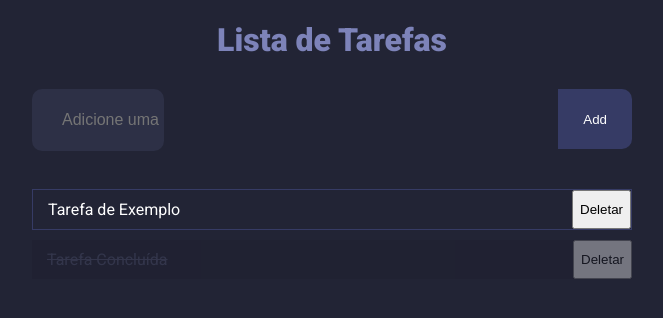
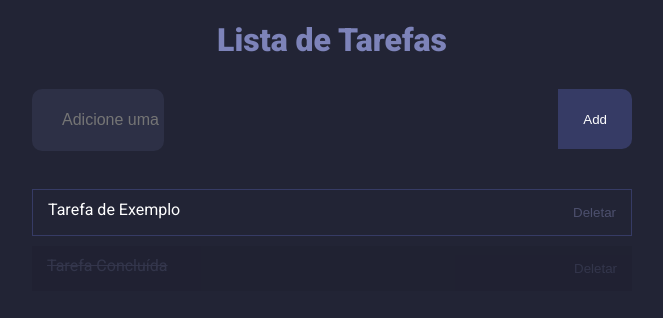
Before and after one commit to alopo2/to-do-list-react, a React (Vite) app in the folder todo-list/: page / in a window 1280 px wide. Shown: the top 318 px of the page, without its empty margins (308-971 px from the left). Built offline with nearby package versions, Linux system fonts and the light colour scheme.

Commit message:
adiciona estilo para o botão deletar

```diff
--- a/todo-list/src/TodoList.css
+++ b/todo-list/src/TodoList.css
@@ -100,6 +100,14 @@ button.add:hover {
   text-decoration: line-through;
 }
 
+button.del {
+  background: none;
+  color: #4d506e;
+  border: none;
+  padding: 15px;
+  cursor: pointer;
+}
+
 @media screen and (max-width: 900px) {
   form {
     width: 100%;
```
